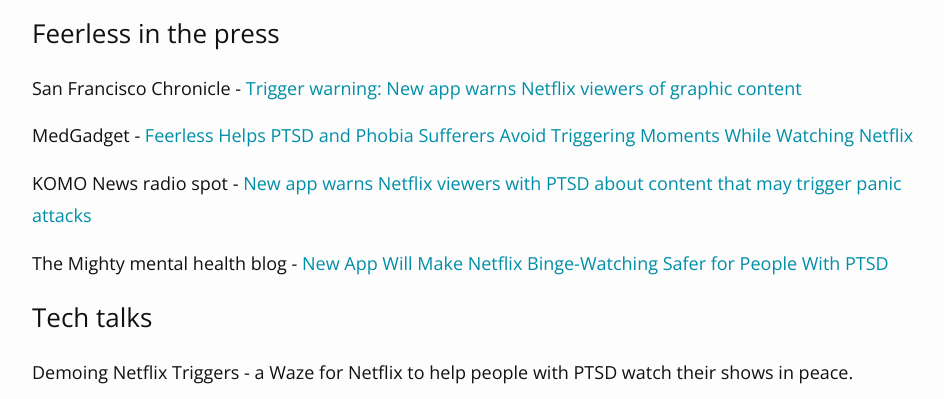
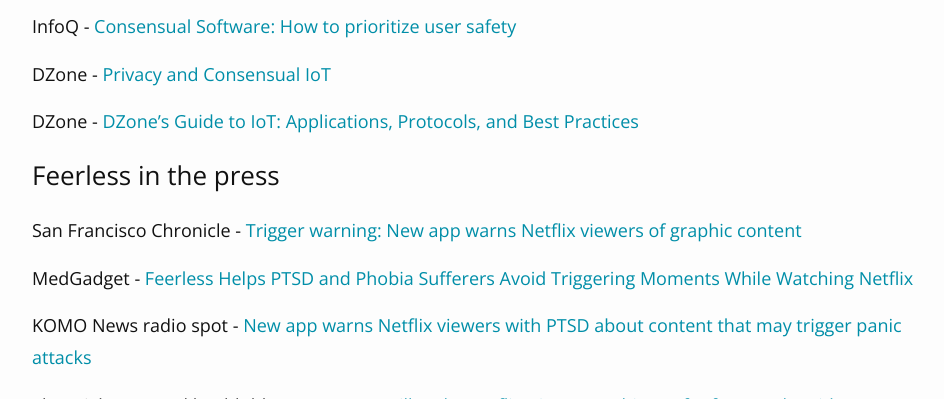
Before and after one commit to dmleong/dmleong.github.io, a Jekyll site: the page built from public-appearances.md, in a window 1280 px wide and 900 px high, scrolled down 371 px, cut to the strip 246-645 px from the top of the window. Shown: the whole strip, without its empty margins (156-1100 px from the left). Built offline with Jekyll 4.4.1, drawn with Linux system fonts in a browser that asks for light colours; comment, search, counter and statistics services are not loaded.

Commit message:
Adds consensual software articles

```diff
--- a/public-appearances.md
+++ b/public-appearances.md
@@ -7,6 +7,13 @@
 ### Online safety ###
 Making Online Collaboration Safer at GitHub
 <div class="js-video [widescreen]"><iframe width="560" height="315" src="http://www.ustream.tv/embed/recorded/91347818?html5ui" frameborder="0" allowfullscreen></iframe></div>
+
+InfoQ - <a href="https://www.infoq.com/articles/consensual-software">Consensual Software: How to prioritize user safety</a>
+
+DZone - <a href="https://dzone.com/articles/privacy-and-consensual-iot">Privacy and Consensual IoT</a>
+
+DZone - <a href="https://dzone.com/guides/iot-applications-protocols-and-best-practices">DZone's Guide to
+IoT: Applications, Protocols, and Best Practices</a>
 
 ### Feerless in the press ###
 San Francisco Chronicle - <a href="http://www.sfchronicle.com/business/article/Trigger-warning-New-app-warns-Netflix-viewers-of-6801448.php">Trigger warning: New app warns Netflix viewers of graphic content</a>
```
